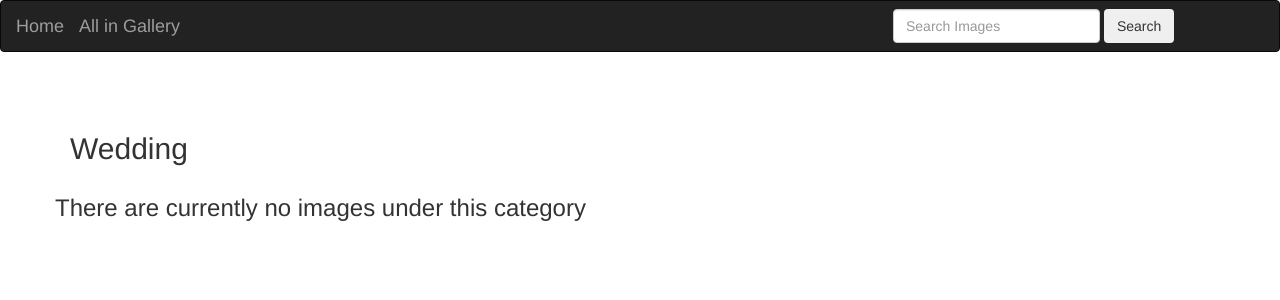
After one commit to J-Okoto/Personal-gallery, a Django app: template gallery_app/templates/category/wedding.html in a window 1280 px wide. The commit adds this page. Shown: the top 300 px of the page. Run offline with Django 3.2, Linux system fonts and the light colour scheme; the template is opened without the code that fills it, so the values that code supplies are empty; parts of the project's set-up code (start-up, migrations or seed data) failed here and were passed over; some libraries are stand-ins or nearby versions.

Commit message:
added functions to return wedding and wildlife categories

```diff
--- /dev/null
+++ b/gallery_app/templates/category/wedding.html
@@ -0,0 +1,19 @@
+{% extends 'base.html' %}
+
+{% block content %}
+
+
+<div class="album">
+    <br>
+    <br>
+        <div class="container">
+          <h2>Wedding </h2>
+          <div class="row">
+          {% for image in nature %}
+          {% include 'category_detail.html'%}
+
+          {% empty %}
+          <h3>There are currently no images under this category</h3>
+          {% endfor %}
+          </div>
+{% endblock %}
--- a/gallery_app/templates/index.html
+++ b/gallery_app/templates/index.html
@@ -11,8 +11,8 @@
               <p>
                 <a href="{% url 'nature'%" class="btn btn- success my-2">Nature</a>
                 <a href="{% url 'portrait'%}" class="btn btn-warning my-2">Portrait</a>
-                <a href="" class="btn btn-secondary my-2">Wedding</a>
-                <a href="" class="btn btn-primary my-2">Wildlife</a>
+                <a href="{% url 'wedding'%" class="btn btn-secondary my-2">Wedding</a>
+                <a href="{% url 'wildlife'%" class="btn btn-primary my-2">Wildlife</a>
                 <a href="{% url 'gallery' %}" class="btn btn-info my-2">All Photos</a>
               </p>
             </div>
```
Also changed, not shown: gallery_app/templates/category/wildlife.html (added, +19 -0 lines), gallery_app/views.py (+11 -1 lines).
